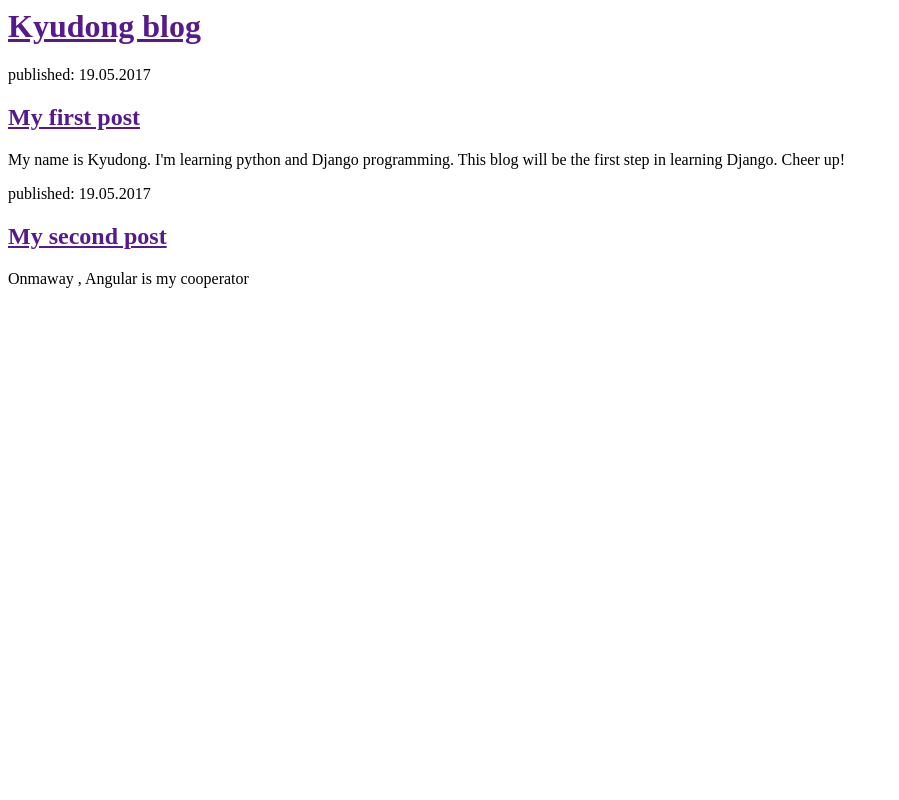
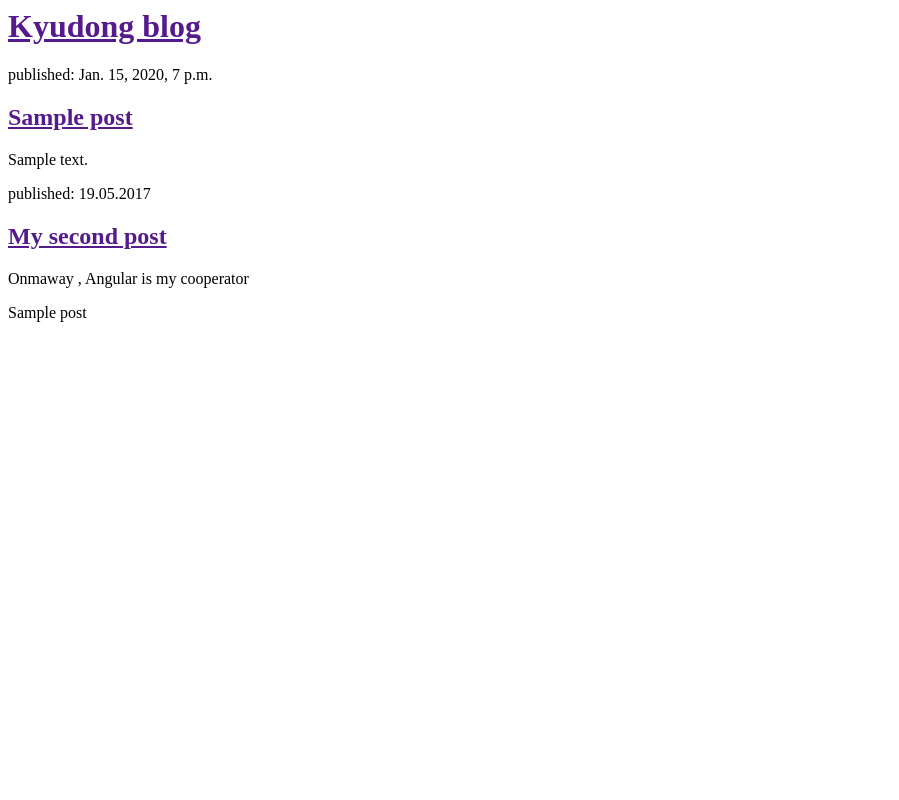
Before and after one commit to KD-dev/my-first-blog, a Django app: template blog/templates/blog/post_list.html in a window 1280 px wide. Shown: the whole page, without its empty margins (0-899 px from the left). Run offline with Django 3.2, Linux system fonts and the light colour scheme; the template is opened without the code that fills it: values that come from a table or form of the project are taken from there, others are empty; tables that the repository leaves empty hold one stand-in row (values such as "Sample post").

Commit message:
Modified templates to display posts from database.

```diff
--- a/blog/templates/blog/post_list.html
+++ b/blog/templates/blog/post_list.html
@@ -7,17 +7,26 @@
 			<h1><a href="">Kyudong blog</a></h1>
 		</div>
 
+		{% for post in posts %}
 		<div>
-			<p>published: 19.05.2017 </p>
-			<h2><a href="">My first post</a></h2>
-			<p>My name is Kyudong. I'm learning python and Django programming. This blog will be the first step in learning Django. Cheer up!</p>
+			<p>published: {{post.published_date}} </p>
+			<h2><a href="">{{post.title}}</a></h2>
+			<!-- <p>My name is Kyudong. I'm learning python and Django programming. This blog will be the first step in learning Django. Cheer up!</p> -->
+			<p>{{post.text|linebreaksbr}}</p>
 
 		</div>
+		{% endfor %}
 
 		<div>
 		    <p>published: 19.05.2017 </p>
 		    <h2><a href="">My second post</a></h2>
 		    <p>Onmaway , Angular is my cooperator</p>
 	    </div>
+
+	    {% for post in posts %}
+
+	    	{{ post }}
+
+	    {% endfor %}
      </body>
 </html>
--- a/blog/views.py
+++ b/blog/views.py
@@ -1,6 +1,9 @@
 from django.shortcuts import render
+from django.utils import timezone
+from .models import Post
 
 # Create your views here.
 
 def post_list(request):
-	return render(request, 'blog/post_list.html', {})
+	posts = Post.objects.filter(published_date__lte=timezone.now()).order_by('published_date')
+	return render(request, 'blog/post_list.html', {'posts' : posts})
```
